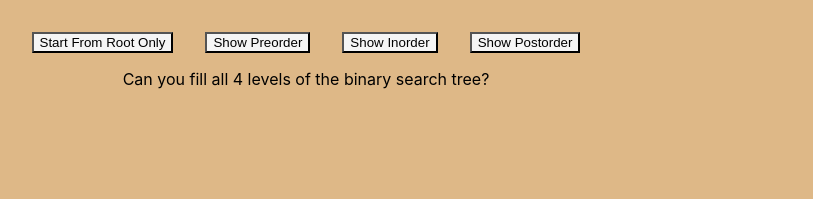
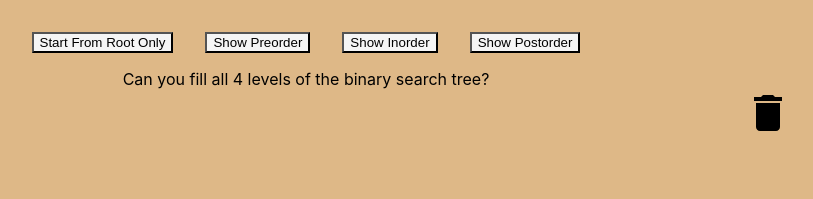
Before and after one commit to markjm610/bonsai, a React (Create React App) app in the folder tree/: page / in a window 1280 px wide. Shown: the top 199 px of the page, without its empty margins (334-1147 px from the left). Built offline with nearby package versions, Linux system fonts and the light colour scheme; no server answers.

Commit message:
Drag and drop

```diff
--- a/tree/package.json
+++ b/tree/package.json
@@ -4,6 +4,8 @@
   "private": true,
   "dependencies": {
     "@apollo/client": "^3.2.2",
+    "@material-ui/core": "^4.11.2",
+    "@material-ui/icons": "^4.11.2",
     "@testing-library/jest-dom": "^4.2.4",
     "@testing-library/react": "^9.3.2",
     "@testing-library/user-event": "^7.1.2",
@@ -21,6 +23,8 @@
     "graphql": "^15.3.0",
     "react": "^16.13.1",
     "react-apollo": "^3.1.5",
+    "react-dnd": "^11.1.3",
+    "react-dnd-html5-backend": "^11.1.3",
     "react-dom": "^16.13.1",
     "react-scripts": "3.4.3",
     "react-spring": "^8.0.27",
--- a/tree/src/App.tsx
+++ b/tree/src/App.tsx
@@ -6,7 +6,6 @@ import Tree from './Tree';
 import FillTree from './FillTree';
 import { useMutation } from '@apollo/client'
 import { CREATE_TREE } from './queries'
-
 
 // const client = new ApolloClient({
 //   uri: apolloUri,
--- a/tree/src/FillTree.tsx
+++ b/tree/src/FillTree.tsx
@@ -3,6 +3,7 @@ import React, { useState, useContext, useEffect } from 'react'
 import { CLEAR_TREE, GET_TREE } from './queries'
 import Context from './Context'
 import { preorderTraversal, inorderTraversal, postorderTraversal } from './utils'
+import TrashCan from './TrashCan'
 
 type Props = {
     numberOfNodes: number;
@@ -120,7 +121,7 @@ const FillTree: React.FC<Props> = ({ numberOfNodes, treeId, allowInteraction, be
         }
     }, [readyToClearTree])
 
-    return (
+    return (<>
         <div className='dialogue-container'>
             <div className='buttons-container'>
                 <button onClick={startOver} className='start-over-button'>Start From Root Only</button>
@@ -132,8 +133,12 @@ const FillTree: React.FC<Props> = ({ numberOfNodes, treeId, allowInteraction, be
                 numberOfNodes < 15 &&
                 <div>Can you fill all 4 levels of the binary search tree?</div>
             }
-            { numberOfNodes === 15 && <div>Nice job! The tree is full!</div>}
+            {numberOfNodes === 15 && <div>Nice job! The tree is full!</div>}
         </div >
+        <div className='trash-can-container'>
+            <TrashCan />
+        </div>
+    </>
     )
 }
 
--- a/tree/src/Leaf.tsx
+++ b/tree/src/Leaf.tsx
@@ -4,6 +4,7 @@ import { Position, TreeNode, TreeObject } from './types'
 import { useSpring, animated } from 'react-spring'
 import Context from './Context'
 import { DELETE_NODE, GET_TREE } from './queries'
+import { useDrag } from 'react-dnd';
 
 type Props = {
     id: string;
@@ -212,13 +213,28 @@ const Leaf: React.FC<Props> = ({
         }
     }, [])
 
-    const click = (e: any) => {
-        e.stopPropagation()
-        deleteNode({
-            variables: { id, parentId, isLeftChild },
-            refetchQueries: [{ query: GET_TREE, variables: { id: treeId } }]
-        })
+    const deleteClick = (e: any) => {
+        // e.stopPropagation()
+        // deleteNode({
+        //     variables: { id, parentId, isLeftChild },
+        //     refetchQueries: [{ query: GET_TREE, variables: { id: treeId } }]
+        // })
     }
+
+    const [, drag] = useDrag({
+        item: {
+            type: 'node',
+        },
+        // begin: () => {
+
+        // },
+        // end: (item) => {
+
+        // },
+        // collect: monitor => ({
+        //     isDragging: monitor.isDragging()
+        // })
+    })
 
     if (node && node.value !== -1) {
 
@@ -228,11 +244,12 @@ const Leaf: React.FC<Props> = ({
                 id={id}
                 className={numberOfNodes !== 15 ? `leaf-${level}` : 'leaf-complete'}
                 style={style}
-                onClick={click}
+                ref={drag}
             >
                 {node &&
                     <>
                         {node.value}
+
                         {node.leftId &&
                             <Leaf
                                 id={node.leftId}
@@ -311,6 +328,7 @@ const Leaf: React.FC<Props> = ({
                             treeId={treeId}
                         />
                         }
+
                     </>
                 }
             </animated.div >
--- /dev/null
+++ b/tree/src/TrashCan.tsx
@@ -0,0 +1,32 @@
+import React, { useState, useEffect, useContext } from 'react'
+import { useMutation } from '@apollo/client'
+import { Position, TreeNode, TreeObject } from './types'
+import { useSpring, animated } from 'react-spring'
+import Context from './Context'
+import { DELETE_NODE, GET_TREE } from './queries'
+import DeleteIcon from '@material-ui/icons/Delete';
+import DeleteForeverIcon from '@material-ui/icons/DeleteForever';
+import { useDrop } from 'react-dnd';
+
+const TrashCan: React.FC = () => {
+
+    const handleDrop = (item: any) => {
+        console.log(item)
+    }
+
+    const [{ isOver }, drop] = useDrop({
+        accept: 'node',
+        drop: (item) => {
+            handleDrop(item);
+        },
+        collect: monitor => ({
+            isOver: !!monitor.isOver(),
+        }),
+    })
+
+    return (
+        <DeleteIcon fontSize='inherit' ref={drop} />
+    )
+}
+
+export default TrashCan
--- a/tree/src/index.css
+++ b/tree/src/index.css
@@ -189,3 +189,9 @@ input[type=number]::-webkit-outer-spin-button {
   position: relative;
   top: 8vh;
 }
+
+.trash-can-container {
+  position: fixed;
+  right: 12vw;
+  font-size: 48px;
+}
--- a/tree/src/index.tsx
+++ b/tree/src/index.tsx
@@ -6,6 +6,9 @@ import App from './App';
 import ContextWrapper from './ContextWrapper'
 import * as serviceWorker from './serviceWorker';
 import apolloUri from './config'
+import { DndProvider } from 'react-dnd'
+import { HTML5Backend } from 'react-dnd-html5-backend'
+
 
 const client = new ApolloClient({
   uri: apolloUri,
@@ -14,9 +17,11 @@ const client = new ApolloClient({
 
 ReactDOM.render(
   <React.StrictMode>
-    <ApolloProvider client={client}>
-      <ContextWrapper />
-    </ApolloProvider>
+    <DndProvider backend={HTML5Backend}>
+      <ApolloProvider client={client}>
+        <ContextWrapper />
+      </ApolloProvider>
+    </DndProvider>
   </React.StrictMode>
   ,
   document.getElementById('root')
```
Also changed, not shown: 1 other file (tests, documents, lock files or other folders).
